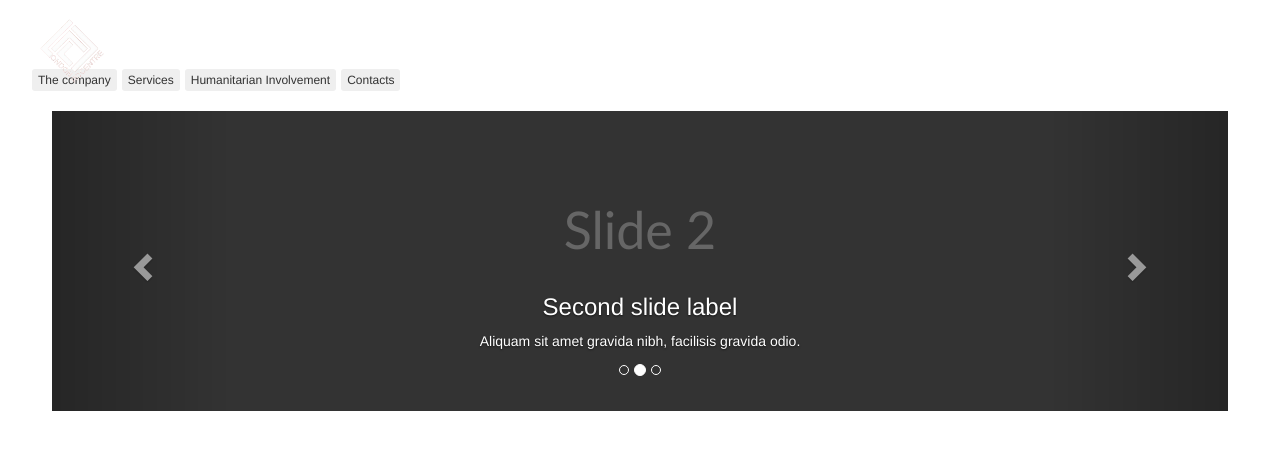
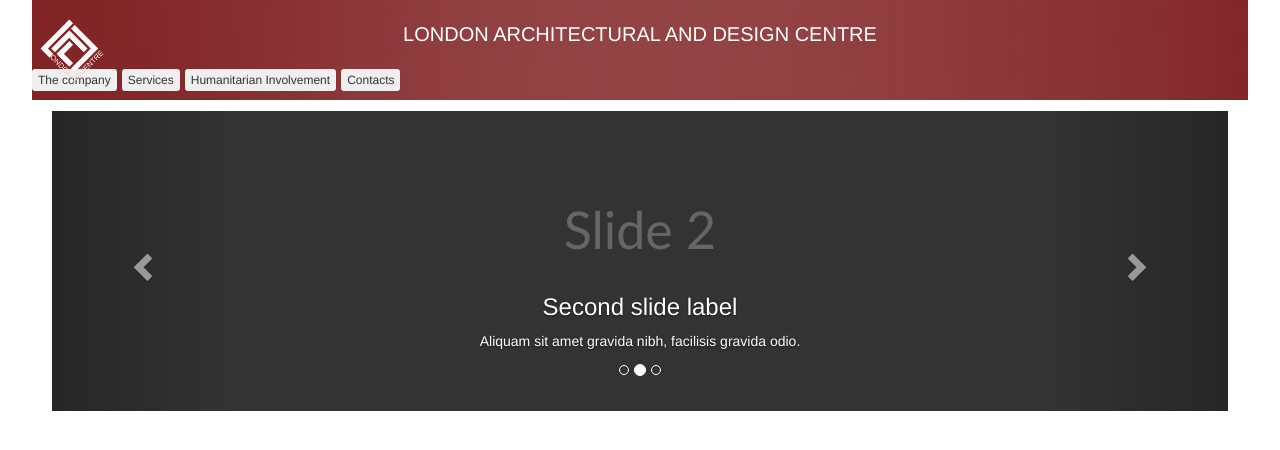
Before and after one commit to BenjaminDuv/webpage, a website: page app/index.html in a window 1280 px wide. Drawn offline with nearby package versions, Linux system fonts and the light colour scheme; files that its build step writes are made by us from their sources; the site is published under a folder, as on GitHub Pages, so addresses that start at the root find nothing.

Commit message:
Correction of the header for classic display

```diff
--- a/app/styles/main.css
+++ b/app/styles/main.css
@@ -10,7 +10,7 @@ body {
   height: 100px;
   width: 100%;
   /*background-color: #751113;*/
-  background-image: url("/images/header_faded.jpg");
+  background-image: url("../images/header_faded.jpg");
   background-position: center center;
   position: relative;
 }
```
